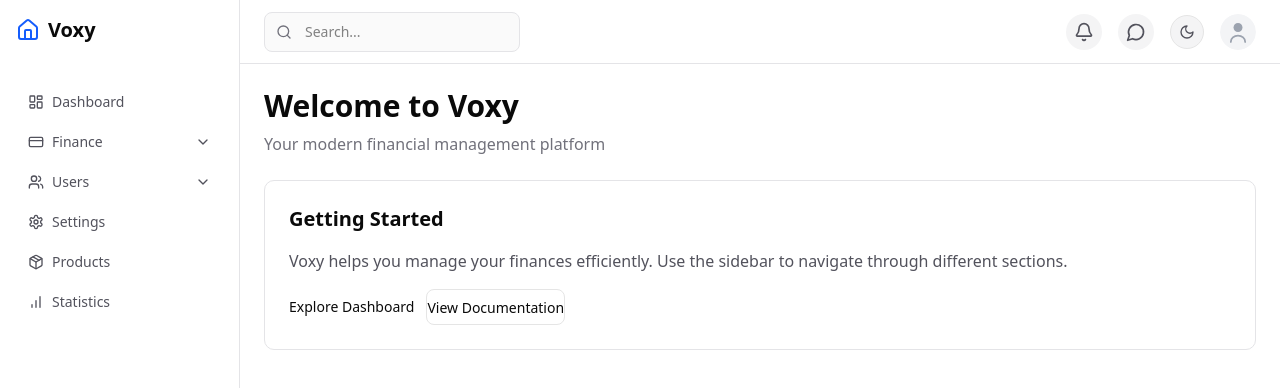
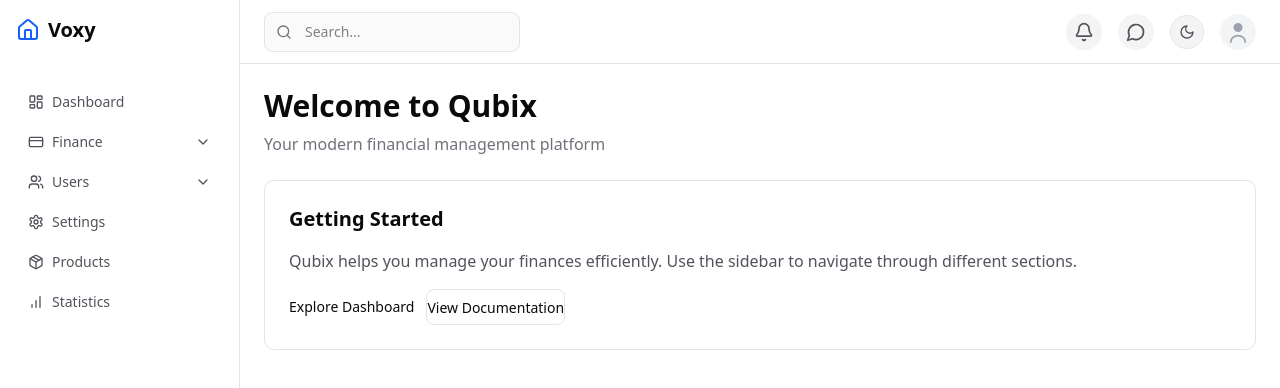
Before and after one commit to herryroby/turbo-starter, a Next.js app in the folder apps/web/: page /dashboard in a window 1280 px wide. Shown: the top 388 px of the page. Built offline with nearby package versions, Linux system fonts and the light colour scheme.

Commit message:
fix(web): update branding references from Voxy to Qubix in dashboard page

```diff
--- a/apps/web/app/dashboard/page.tsx
+++ b/apps/web/app/dashboard/page.tsx
@@ -4,14 +4,14 @@ export default function DashboardPage() {
   return (
     <div className="flex flex-col gap-6">
       <div className="flex flex-col gap-2">
-        <h1 className="text-3xl font-bold">Welcome to Voxy</h1>
+        <h1 className="text-3xl font-bold">Welcome to Qubix</h1>
         <p className="text-zinc-500 dark:text-zinc-400">Your modern financial management platform</p>
       </div>
 
       <div className="rounded-lg border border-zinc-200 bg-white p-6 dark:border-zinc-800 dark:bg-zinc-900">
         <h2 className="mb-4 text-xl font-semibold">Getting Started</h2>
         <p className="mb-4 text-zinc-600 dark:text-zinc-300">
-          Voxy helps you manage your finances efficiently. Use the sidebar to navigate through different sections.
+          Qubix helps you manage your finances efficiently. Use the sidebar to navigate through different sections.
         </p>
         <div className="flex gap-3">
           <Button>Explore Dashboard</Button>
```
